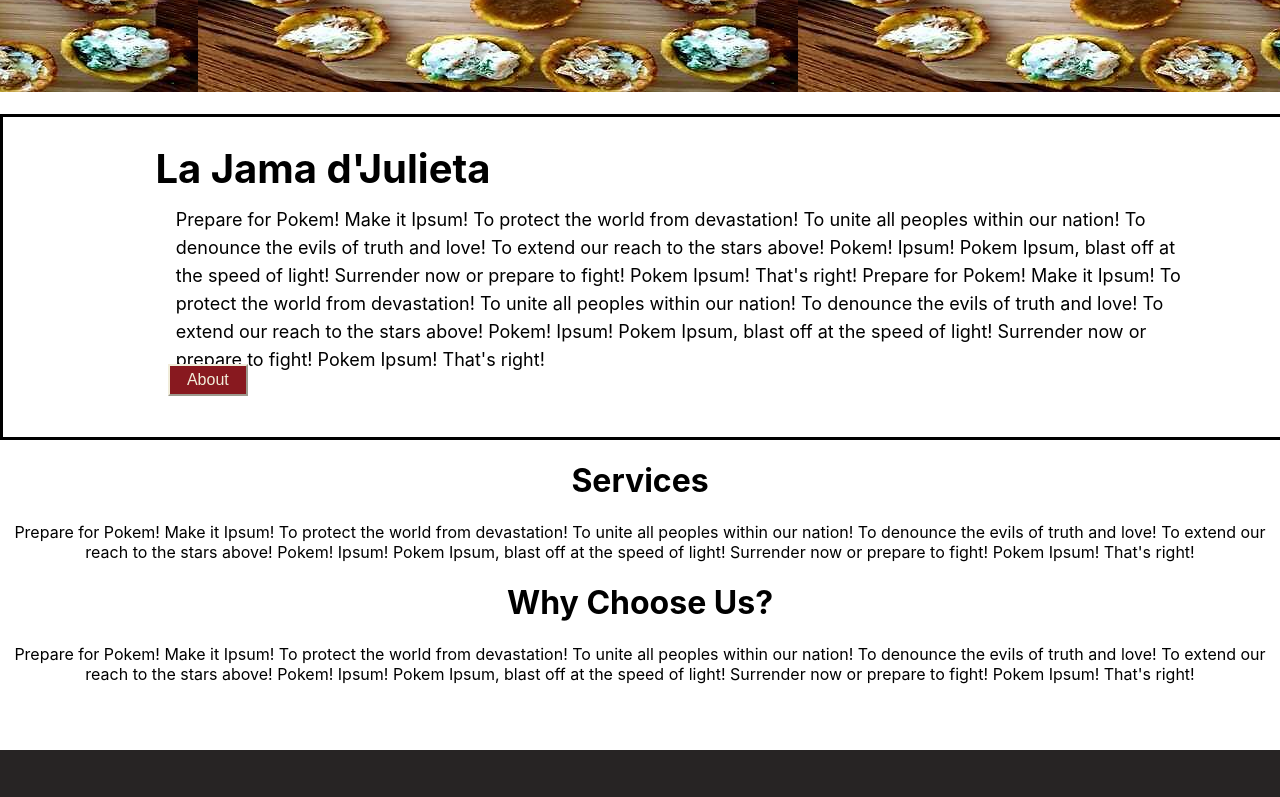
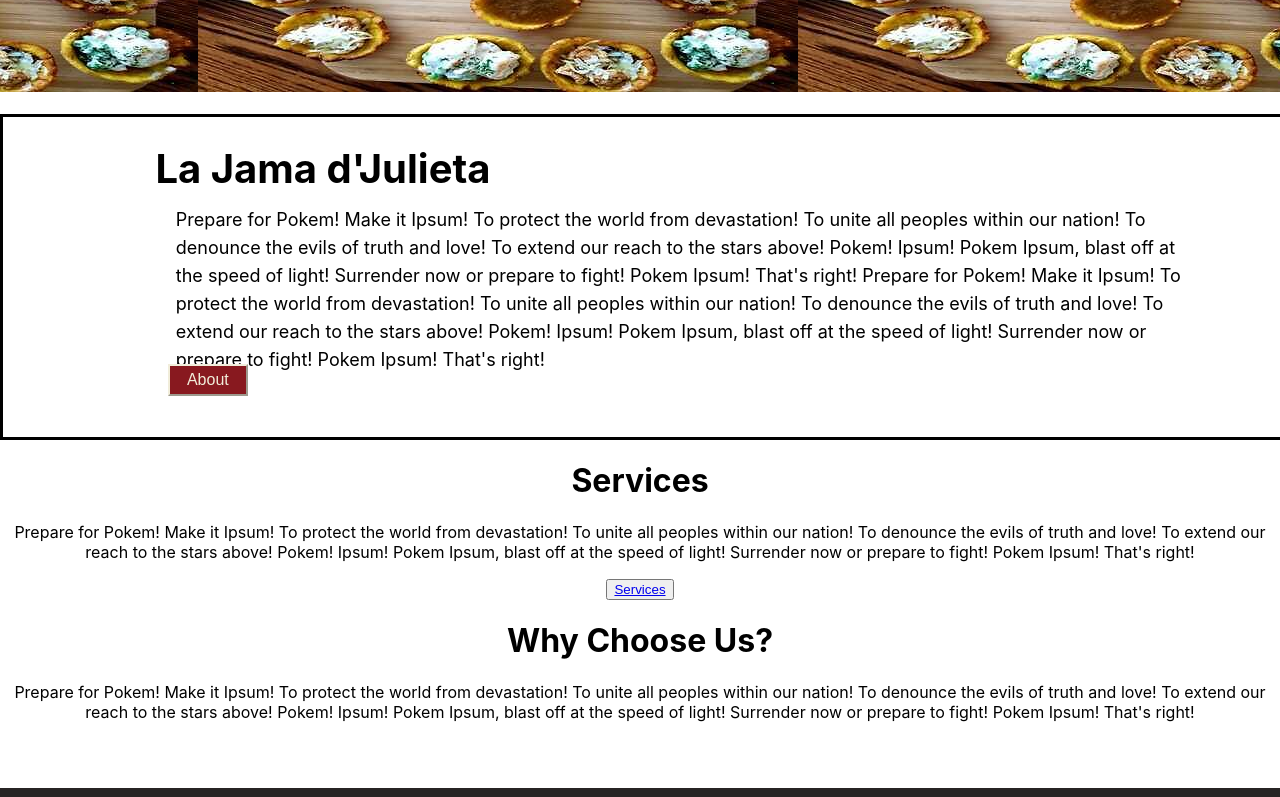
Before and after one commit to juancedeno96/catering-app, a React (Create React App) app: page / in a window 1280 px wide. Shown: the part 378-1175 px from the top of the page. Built offline with nearby package versions, Linux system fonts and the light colour scheme.

Commit message:
modified service div

```diff
--- a/src/Components/Home.js
+++ b/src/Components/Home.js
@@ -116,6 +116,7 @@ const Home = () => {
 
       <div className="home-services">
       <h1 className="service-title">Services</h1>
+      <div className="service-text">
       <p>
           Prepare for Pokem! Make it Ipsum! To protect the world from
           devastation! To unite all peoples within our nation! To denounce the
@@ -125,6 +126,11 @@ const Home = () => {
         </p>
 
       </div>
+      <button>
+          <NavLink className="service-link" to="/services">Services</NavLink>
+        </button>
+      </div>
+
       <div className="home-choose">
       <h1 className="choose-title">Why Choose Us? </h1>
       <p>
```
